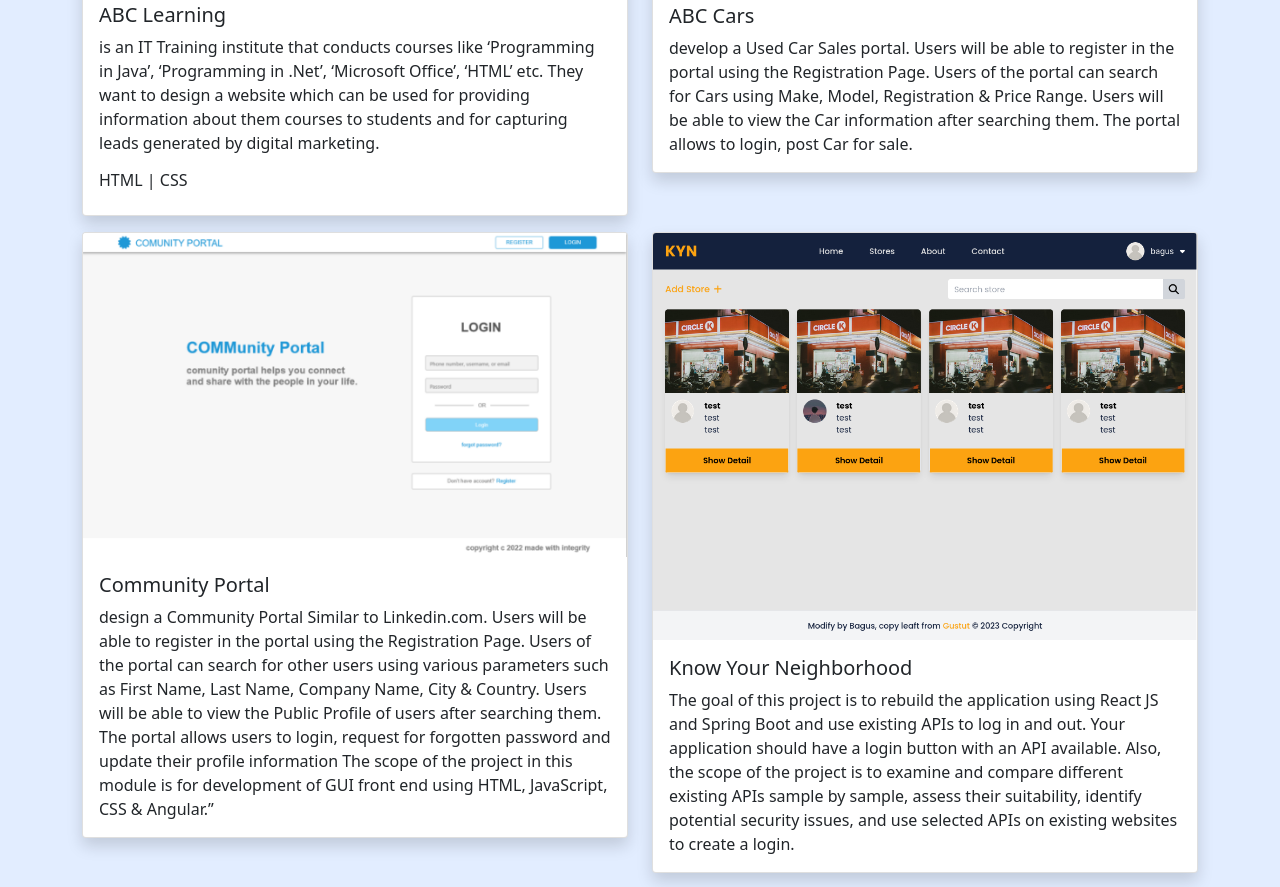
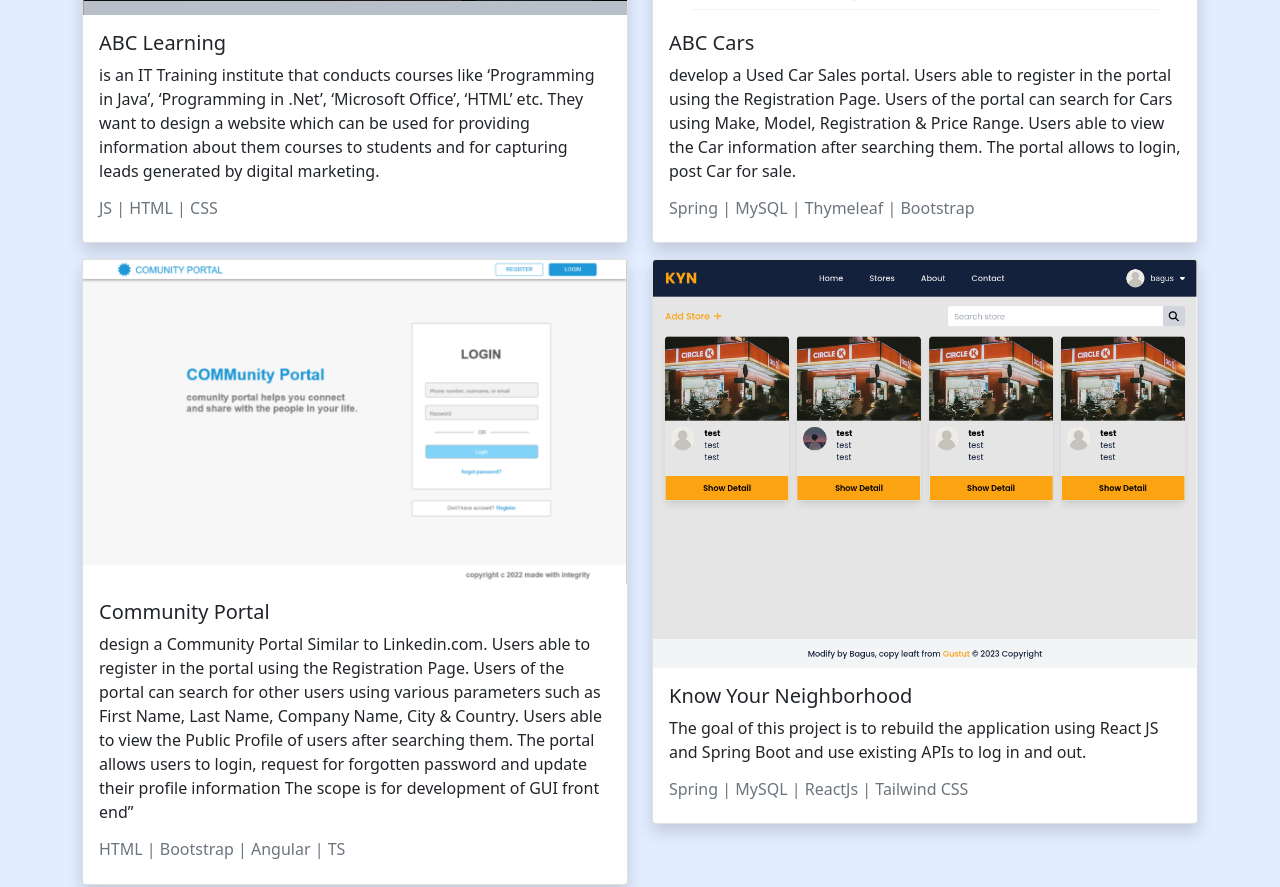
Before and after one commit to Bagus122-628/portfolio, a plain HTML site: page index.html in a window 1280 px wide. Shown: the part 2290-3177 px from the top of the page. Drawn offline with nearby package versions, Linux system fonts and the light colour scheme; a web font is replaced by a local one.

```diff
--- a/index.html
+++ b/index.html
@@ -242,6 +242,7 @@
                   ></path>
                 </g>
               </svg>
+              <h6 class="text-muted text-center">MySQL</h6>
             </div>
           </div>
         </div>
@@ -275,7 +276,7 @@
                   is an IT Training institute that conducts courses like ‘Programming in Java’, ‘Programming in .Net’, ‘Microsoft Office’, ‘HTML’ etc. They want to design a website which can be used for providing information about them
                   courses to students and for capturing leads generated by digital marketing.
                 </p>
-                <h6>HTML | CSS</h6>
+                <h6 class="text-muted">JS | HTML | CSS</h6>
               </div>
             </div>
           </div>
@@ -285,9 +286,10 @@
               <div class="card-body">
                 <h5 class="card-title">ABC Cars</h5>
                 <p class="card-text">
-                  develop a Used Car Sales portal. Users will be able to register in the portal using the Registration Page. Users of the portal can search for Cars using Make, Model, Registration & Price Range. Users will be able to view
-                  the Car information after searching them. The portal allows to login, post Car for sale.
+                  develop a Used Car Sales portal. Users able to register in the portal using the Registration Page. Users of the portal can search for Cars using Make, Model, Registration & Price Range. Users able to view the Car
+                  information after searching them. The portal allows to login, post Car for sale.
                 </p>
+                <h6 class="text-muted">Spring | MySQL | Thymeleaf | Bootstrap</h6>
               </div>
             </div>
           </div>
@@ -297,10 +299,11 @@
               <div class="card-body">
                 <h5 class="card-title">Community Portal</h5>
                 <p class="card-text">
-                  design a Community Portal Similar to Linkedin.com. Users will be able to register in the portal using the Registration Page. Users of the portal can search for other users using various parameters such as First Name, Last
-                  Name, Company Name, City & Country. Users will be able to view the Public Profile of users after searching them. The portal allows users to login, request for forgotten password and update their profile information The
-                  scope of the project in this module is for development of GUI front end using HTML, JavaScript, CSS & Angular.”
+                  design a Community Portal Similar to Linkedin.com. Users able to register in the portal using the Registration Page. Users of the portal can search for other users using various parameters such as First Name, Last Name,
+                  Company Name, City & Country. Users able to view the Public Profile of users after searching them. The portal allows users to login, request for forgotten password and update their profile information The scope is for
+                  development of GUI front end”
                 </p>
+                <h6 class="text-muted">HTML | Bootstrap | Angular | TS</h6>
               </div>
             </div>
           </div>
@@ -309,10 +312,8 @@
               <img src="img/projects/stores.png" class="card-img-top" alt="Project 4" />
               <div class="card-body">
                 <h5 class="card-title">Know Your Neighborhood</h5>
-                <p class="card-text">
-                  The goal of this project is to rebuild the application using React JS and Spring Boot and use existing APIs to log in and out. Your application should have a login button with an API available. Also, the scope of the
-                  project is to examine and compare different existing APIs sample by sample, assess their suitability, identify potential security issues, and use selected APIs on existing websites to create a login.
-                </p>
+                <p class="card-text">The goal of this project is to rebuild the application using React JS and Spring Boot and use existing APIs to log in and out.</p>
+                <h6 class="text-muted">Spring | MySQL | ReactJs | Tailwind CSS</h6>
               </div>
             </div>
           </div>
```
